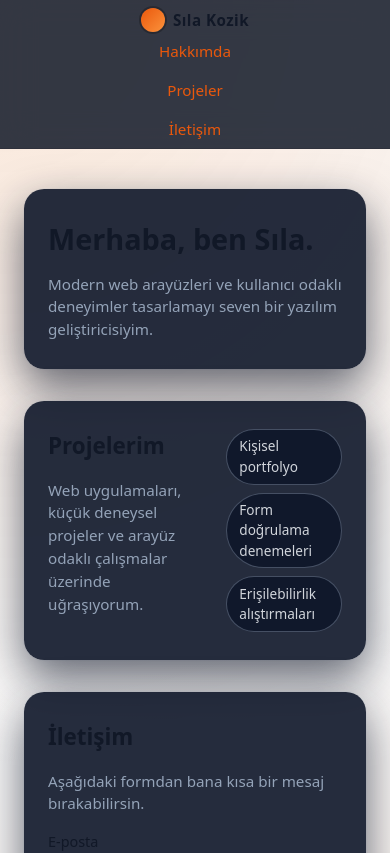
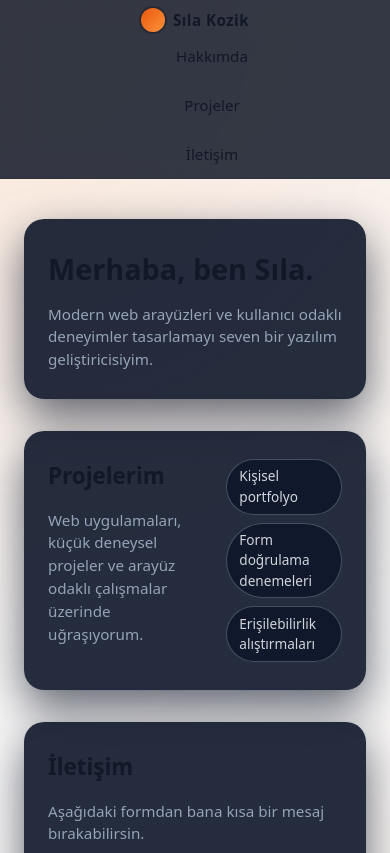
Before and after one commit to silakozik/web-lab, a React (Vite) app: page / in a window 390 px wide. Shown: the top 853 px of the page. Built offline with nearby package versions, Linux system fonts and the light colour scheme.

Commit message:
responsive flex header and navigation

```diff
--- a/src/index.css
+++ b/src/index.css
@@ -107,6 +107,26 @@ body {
   gap: var(--space-md);
 }
 
+.nav-list a {
+  display: inline-block;
+  padding: var(--space-xs) var(--space-md);
+  border-radius: 999px;
+  color: var(--color-text);
+  text-decoration: none;
+  border: 1px solid transparent;
+  transition:
+    background-color 0.18s ease-out,
+    color 0.18s ease-out,
+    border-color 0.18s ease-out;
+}
+
+.nav-list a:hover,
+.nav-list a:focus-visible {
+  background-color: var(--color-primary);
+  color: #111827;
+  border-color: rgba(0, 0, 0, 0.25);
+}
+
 @media (max-width: 639px) {
   .site-nav {
     flex-direction: column;
@@ -117,6 +137,12 @@ body {
   .nav-list {
     flex-direction: column;
     align-items: center;
+    width: 100%;
+  }
+
+  .nav-list a {
+    width: 100%;
+    text-align: center;
   }
 }
 
```
